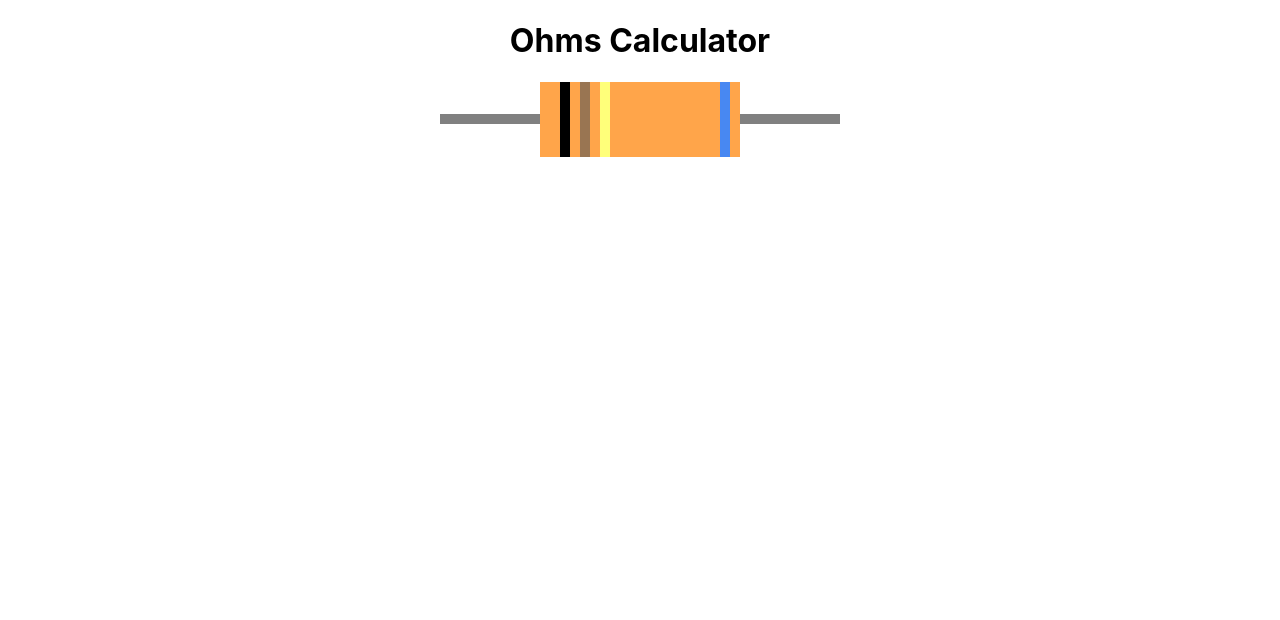
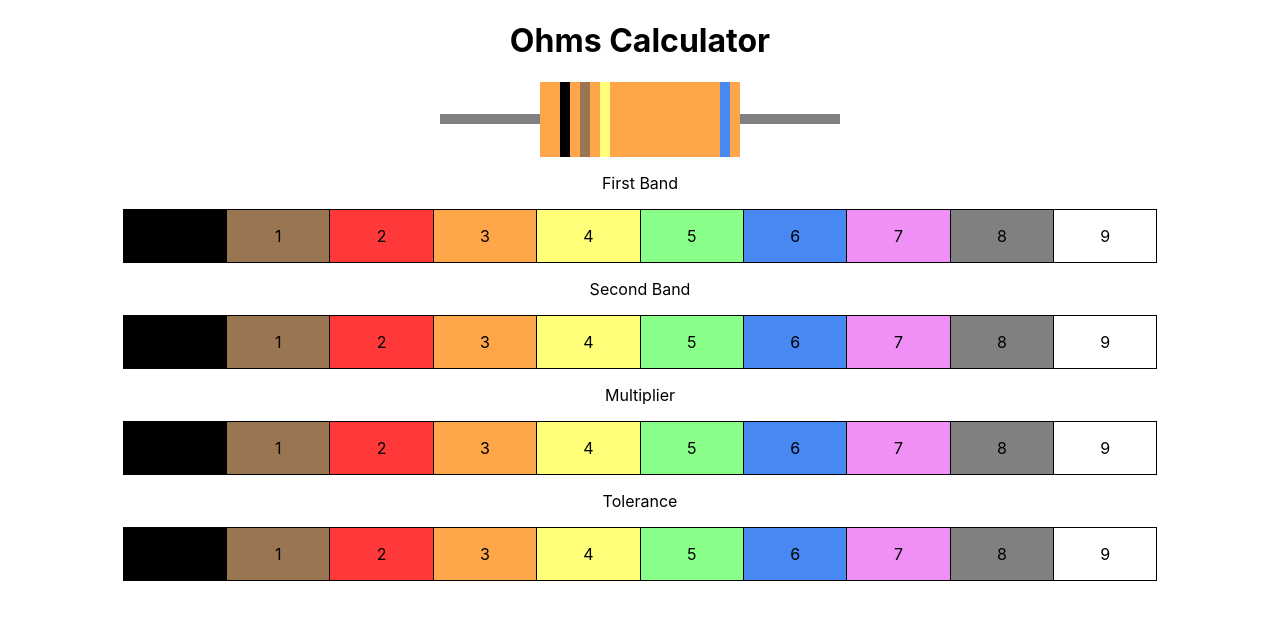
Before and after one commit to arturordz3000/ohmcalculator, a React (Create React App) app in the folder ohm-calculator/: page / in a window 1280 px wide. Shown: the top 620 px of the page. Built offline with nearby package versions, Linux system fonts and the light colour scheme.

Commit message:
Finished band selector component

```diff
--- a/ohm-calculator/src/components/BandColorSelector/BandColorSelector.css
+++ b/ohm-calculator/src/components/BandColorSelector/BandColorSelector.css
@@ -0,0 +1,15 @@
+.BandColorSelector {
+    text-align: center;
+}
+
+.BandColorSelector-option {
+    display: inline-block;
+    border-color: black;
+    border-width: 1px 0px 1px 1px;
+    border-style: solid;
+    cursor: pointer;
+}
+
+.BandColorSelector-row .BandColorSelector-option:last-child {
+    border-width: 1px 1px 1px 1px;
+}
--- a/ohm-calculator/src/components/BandColorSelector/BandColorSelector.js
+++ b/ohm-calculator/src/components/BandColorSelector/BandColorSelector.js
@@ -0,0 +1,36 @@
+import './BandColorSelector.css'
+
+function BandColorSelector(props) {
+    const configuration = props.configuration;
+    const bandColorSelectors = [];
+
+    for (const [index, value] of configuration.entries()) {
+        const rowIndex = index;
+        const row = value;
+        const colors = [];
+
+        for (const [index, value] of row.colors.entries()) {
+            const colorIndex = index;
+            const color = value;
+            colors.push(
+                <div
+                    key={index}
+                    onClick={() => { props.onColorSelected(rowIndex, colorIndex) }}
+                    title={color.value.description}
+                    className="BandColorSelector-option"
+                    style={{ backgroundColor: color.rgb, width: (80 / row.colors.length) + '%' }}>
+                        <p>{color.value.description}</p>
+                </div>);
+        }
+
+        bandColorSelectors.push(<div key={index} className="BandColorSelector-row"><p>{row.name}</p><div>{colors}</div></div>);
+    }
+
+    return (
+        <div className="BandColorSelector">
+            {bandColorSelectors}
+        </div>
+    );
+}
+
+export default BandColorSelector;
--- a/ohm-calculator/src/components/Resistor/Resistor.js
+++ b/ohm-calculator/src/components/Resistor/Resistor.js
@@ -1,10 +1,10 @@
 import './Resistor.css';
 
 function Resistor(props) {
-    const bandsConfiguration = props.bandsConfiguration;
+    const resistorConfiguration = props.configuration;
     const bands = [];
 
-    for (const [index, value] of bandsConfiguration.entries()) {
+    for (const [index, value] of resistorConfiguration.entries()) {
         const configuration = value;
         bands.push(
             <div key={index}
--- a/ohm-calculator/src/models/ResistorBandColorConfiguration.js
+++ b/ohm-calculator/src/models/ResistorConfiguration.js
@@ -1,8 +1,8 @@
-class ResistorBandColorConfiguration {
+class ResistorConfiguration {
     constructor(color, position) {
         this.color = color;
         this.position = position;
     }
 }
 
-export default ResistorBandColorConfiguration;
+export default ResistorConfiguration;
--- a/ohm-calculator/src/pages/MainPage/MainPage.js
+++ b/ohm-calculator/src/pages/MainPage/MainPage.js
@@ -1,36 +1,60 @@
 import './MainPage.css'
 import Resistor from '../../components/Resistor/Resistor'
-import ResistorBandColorConfiguration from '../../models/ResistorBandColorConfiguration';
+import ResistorConfiguration from '../../models/ResistorConfiguration';
+import { useEffect, useState } from 'react';
+import BandColorSelector from '../../components/BandColorSelector/BandColorSelector';
 
 const numberColors = () => {
     return [
-        {color: 'rgb(0, 0, 0)', value: { description: '0', number: 0 }},
-        {color: 'rgb(153, 117, 82)', value: { description: '1', number: 1 }},
-        {color: 'rgb(255, 255, 122)', value: { description: '10KΩ', number: 10000 }},
-        {color: 'rgb(72, 136, 242)', value: { description: '±0.25%', number: 0.25 }},
-        {color: 'rgb(255, 57, 57)', value: { description: '2', number: 2 }},
-        {color: 'rgb(255, 165, 74)', value: { description: '3', number: 3 }},
-        {color: 'rgb(137, 255, 137)', value: { description: '5', number: 5 }},
-        {color: 'rgb(240, 144, 246)', value: { description: '7', number: 7 }},
-        {color: 'rgb(128, 128, 128)', value: { description: '8', number: 8 }},
-        {color: 'rgb(255, 255, 255)', value: { description: '9', number: 9 }},
+        {rgb: 'rgb(0, 0, 0)', value: { description: '0', number: 0 }},
+        {rgb: 'rgb(153, 117, 82)', value: { description: '1', number: 1 }},
+        {rgb: 'rgb(255, 57, 57)', value: { description: '2', number: 2 }},
+        {rgb: 'rgb(255, 165, 74)', value: { description: '3', number: 3 }},
+        {rgb: 'rgb(255, 255, 122)', value: { description: '4', number: 4 }},
+        {rgb: 'rgb(137, 255, 137)', value: { description: '5', number: 5 }},
+        {rgb: 'rgb(72, 136, 242)', value: { description: '6', number: 6 }},
+        {rgb: 'rgb(240, 144, 246)', value: { description: '7', number: 7 }},
+        {rgb: 'rgb(128, 128, 128)', value: { description: '8', number: 8 }},
+        {rgb: 'rgb(255, 255, 255)', value: { description: '9', number: 9 }}
     ]
 }
 
+const bandColorSelectorConfiguration = [
+    {
+        name: 'First Band',
+        colors: numberColors()
+    },
+    {
+        name: 'Second Band',
+        colors: numberColors()
+    },
+    {
+        name: 'Multiplier',
+        colors: numberColors()
+    },
+    {
+        name: 'Tolerance',
+        colors: numberColors()
+    }
+]
+
 function MainPage() {
-    const bandsConfiguration = [
-        new ResistorBandColorConfiguration({rgb: 'rgb(0, 0, 0)', value: { description: '0', number: 0 }}, '20px'),
-        new ResistorBandColorConfiguration({rgb: 'rgb(153, 117, 82)', value: { description: '1', number: 1 }}, '40px'),
-        new ResistorBandColorConfiguration({rgb: 'rgb(255, 255, 122)', value: { description: '10KΩ', number: 10000 }}, '60px'),
-        new ResistorBandColorConfiguration({rgb: 'rgb(72, 136, 242)', value: { description: '±0.25%', number: 0.25 }}, '180px'),
+    const configurations = [
+        new ResistorConfiguration({rgb: 'rgb(0, 0, 0)', value: { description: '0', number: 0 }}, '20px'),
+        new ResistorConfiguration({rgb: 'rgb(153, 117, 82)', value: { description: '1', number: 1 }}, '40px'),
+        new ResistorConfiguration({rgb: 'rgb(255, 255, 122)', value: { description: '10KΩ', number: 10000 }}, '60px'),
+        new ResistorConfiguration({rgb: 'rgb(72, 136, 242)', value: { description: '±0.25%', number: 0.25 }}, '180px'),
     ];
+
+    const [resistorConfigurations, setResistorConfigurations] = useState(configurations);
 
     return (
         <div className="MainPage">
             <header>
             <h1>Ohms Calculator</h1>
             </header>
-            <Resistor bandsConfiguration={bandsConfiguration}/>
+            <Resistor configuration={resistorConfigurations}/>
+            <BandColorSelector configuration={bandColorSelectorConfiguration} onColorSelected={(rowIndex, colorIndex) => alert(rowIndex + ',' + colorIndex)}/>
         </div>
     )
 }
```
Also changed, not shown: ohm-calculator/src/models/BandColorSelectorConfiguration.js (added, +8 -0 lines).
